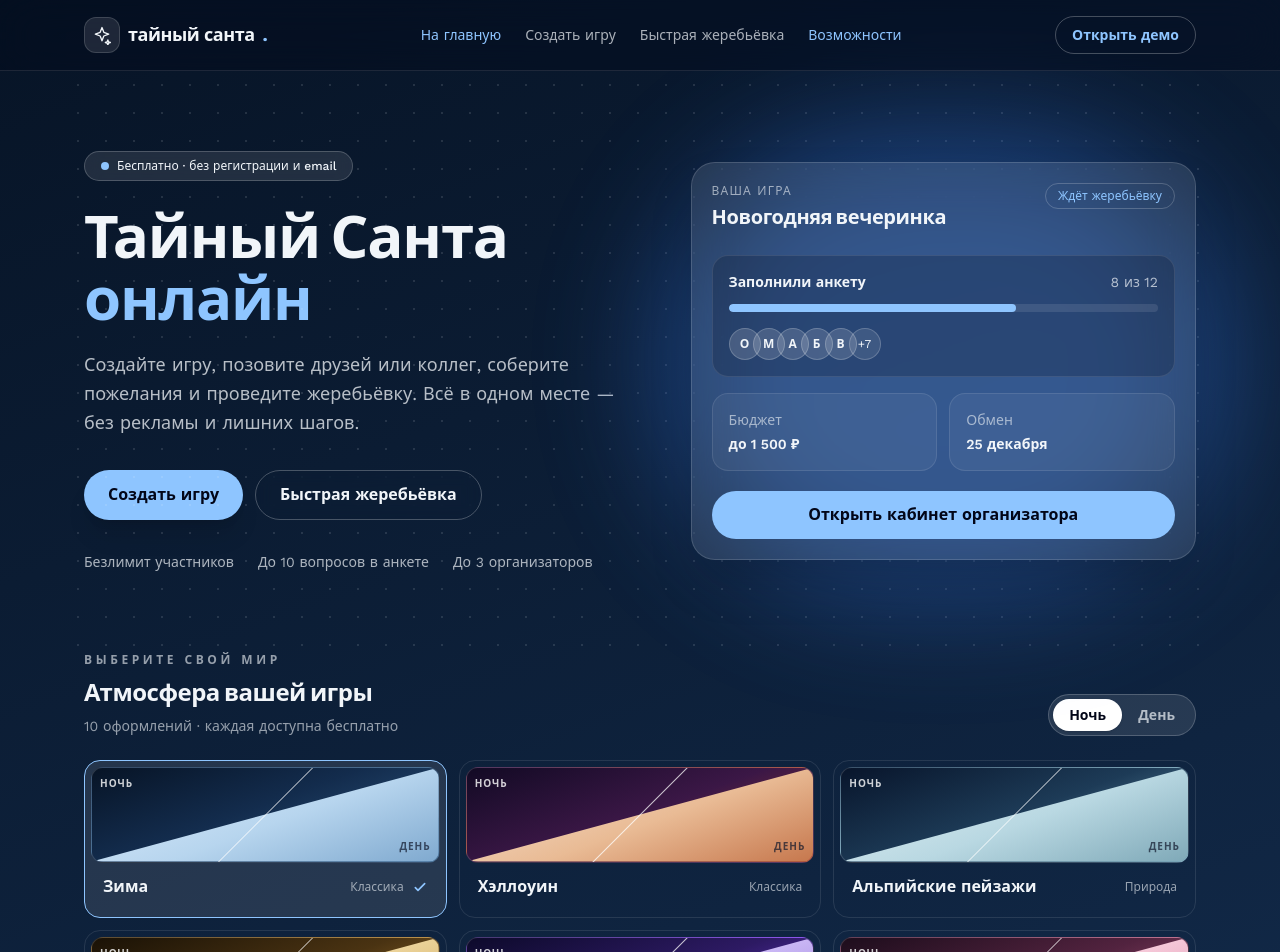
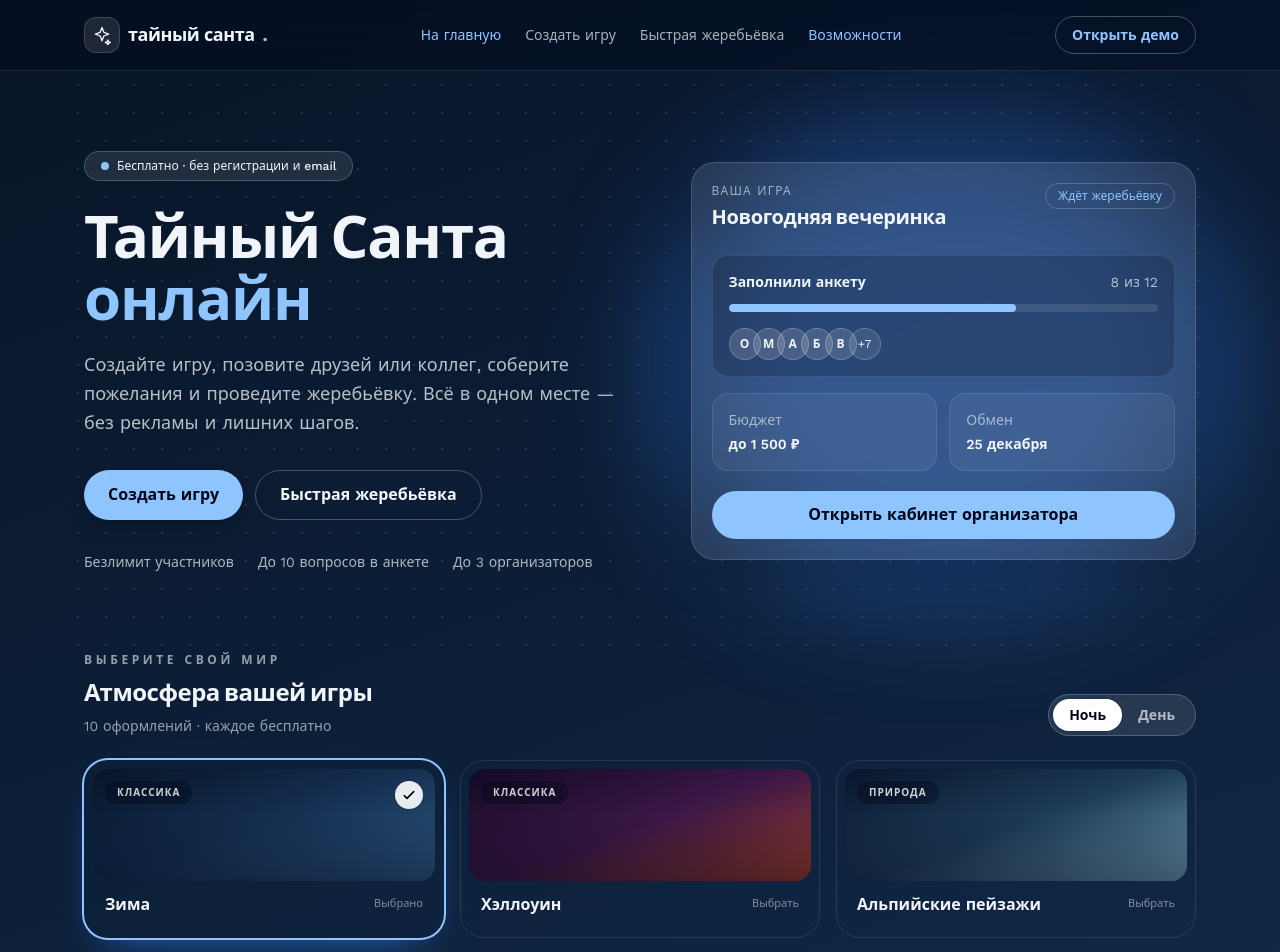
Before and after one commit to HarrowX/secret-santa, a Vue app: page / in a window 1280 px wide. Shown: the top 952 px of the page. Built offline with nearby package versions, Linux system fonts and the light colour scheme.

Commit message:
style: restore single theme preview with cleaner cards

```diff
--- a/src/components/ThemeShowcase.vue
+++ b/src/components/ThemeShowcase.vue
@@ -17,7 +17,7 @@ const idleClass = 'text-inherit opacity-70 hover:opacity-100'
       <div>
         <p class="text-xs font-semibold uppercase tracking-[0.3em] opacity-60">Выберите свой мир</p>
         <h2 class="mt-2 text-2xl font-bold tracking-tight">Атмосфера вашей игры</h2>
-        <p class="mt-2 text-sm opacity-60">{{ themes.length }} оформлений · каждая доступна бесплатно</p>
+        <p class="mt-2 text-sm opacity-60">{{ themes.length }} оформлений · каждое бесплатно</p>
       </div>
 
       <div class="inline-flex rounded-full border border-white/20 bg-white/10 p-1 text-sm">
@@ -42,32 +42,44 @@ const idleClass = 'text-inherit opacity-70 hover:opacity-100'
       </div>
     </div>
 
-    <div class="mt-6 grid gap-3 sm:grid-cols-2 lg:grid-cols-3">
+    <div class="mt-6 grid gap-4 sm:grid-cols-2 lg:grid-cols-3">
       <button
         v-for="item in themes"
         :key="item.id"
         type="button"
-        class="group overflow-hidden rounded-2xl border p-1.5 text-left transition duration-300"
-        :class="item.id === themeId ? 'bg-white/10' : 'border-white/10 hover:border-white/40 hover:bg-white/5'"
-        :style="item.id === themeId ? { borderColor: item.accent } : {}"
+        class="group overflow-hidden rounded-3xl border p-2 text-left transition duration-300 hover:-translate-y-0.5"
+        :class="item.id === themeId
+          ? 'border-transparent'
+          : mode === 'day'
+            ? 'border-slate-900/10 hover:border-slate-900/25'
+            : 'border-white/10 hover:border-white/30'"
+        :style="item.id === themeId ? { boxShadow: `0 0 0 2px ${item.accent}, 0 18px 40px -24px ${item.glow}` } : {}"
         :aria-pressed="item.id === themeId"
         @click="emit('update:themeId', item.id)"
       >
-        <div class="relative h-24 overflow-hidden rounded-xl border border-white/15" :style="{ background: item.night }">
-          <div class="absolute inset-0" :style="{ background: item.day, clipPath: 'polygon(100% 0, 100% 100%, 0 100%)' }"></div>
-          <div class="absolute inset-0" style="background: linear-gradient(135deg, transparent calc(50% - 1px), rgb(255 255 255 / 0.7) 50%, transparent calc(50% + 1px));"></div>
-          <span class="absolute left-2 top-2 text-[10px] font-semibold uppercase tracking-widest text-white/80">Ночь</span>
-          <span class="absolute bottom-2 right-2 text-[10px] font-semibold uppercase tracking-widest text-slate-900/70">День</span>
-        </div>
-        <span class="flex items-center justify-between gap-2 px-3 py-3">
-          <span class="font-semibold">{{ item.name }}</span>
-          <span class="flex items-center gap-2">
-            <span class="text-xs opacity-60">{{ item.tag }}</span>
-            <svg v-if="item.id === themeId" viewBox="0 0 24 24" class="h-4 w-4" :style="{ color: item.accent }" fill="none" stroke="currentColor" stroke-width="2.5" stroke-linecap="round" stroke-linejoin="round" aria-hidden="true">
+        <div class="relative h-28 overflow-hidden rounded-2xl" :style="{ background: mode === 'day' ? item.day : item.night }">
+          <div
+            class="absolute inset-0"
+            :style="{ background: mode === 'day' ? 'linear-gradient(to top, rgb(255 255 255 / 0.3), transparent)' : 'linear-gradient(to top, rgb(2 6 23 / 0.45), transparent 60%)' }"
+          ></div>
+          <span
+            class="absolute left-3 top-3 rounded-full px-3 py-1 text-[10px] font-semibold uppercase tracking-widest backdrop-blur"
+            :class="mode === 'day' ? 'bg-white/60 text-slate-800' : 'bg-slate-950/35 text-white/80'"
+          >
+            {{ item.tag }}
+          </span>
+          <span v-if="item.id === themeId" class="absolute right-3 top-3 grid h-7 w-7 place-items-center rounded-full bg-white/90 text-slate-950 shadow-sm">
+            <svg viewBox="0 0 24 24" class="h-4 w-4" fill="none" stroke="currentColor" stroke-width="2.5" stroke-linecap="round" stroke-linejoin="round" aria-hidden="true">
               <path d="M5 13l4 4L19 7" />
             </svg>
           </span>
-        </span>
+        </div>
+        <div class="flex items-center justify-between gap-2 px-3 py-3">
+          <span class="font-semibold">{{ item.name }}</span>
+          <span class="text-[11px] opacity-50 transition group-hover:opacity-80">
+            {{ item.id === themeId ? 'Выбрано' : 'Выбрать' }}
+          </span>
+        </div>
       </button>
     </div>
   </section>
```
Also changed, not shown: 1 other file (tests, documents, lock files or other folders).
